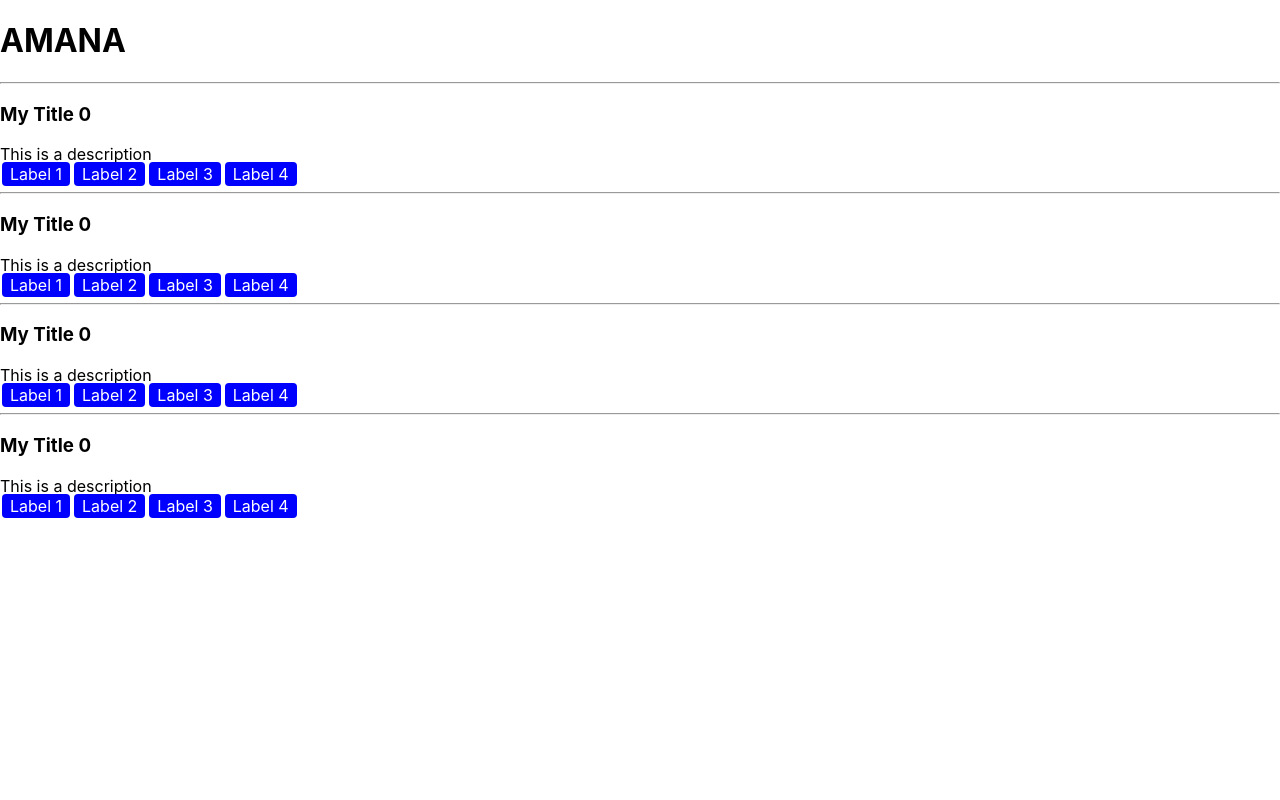
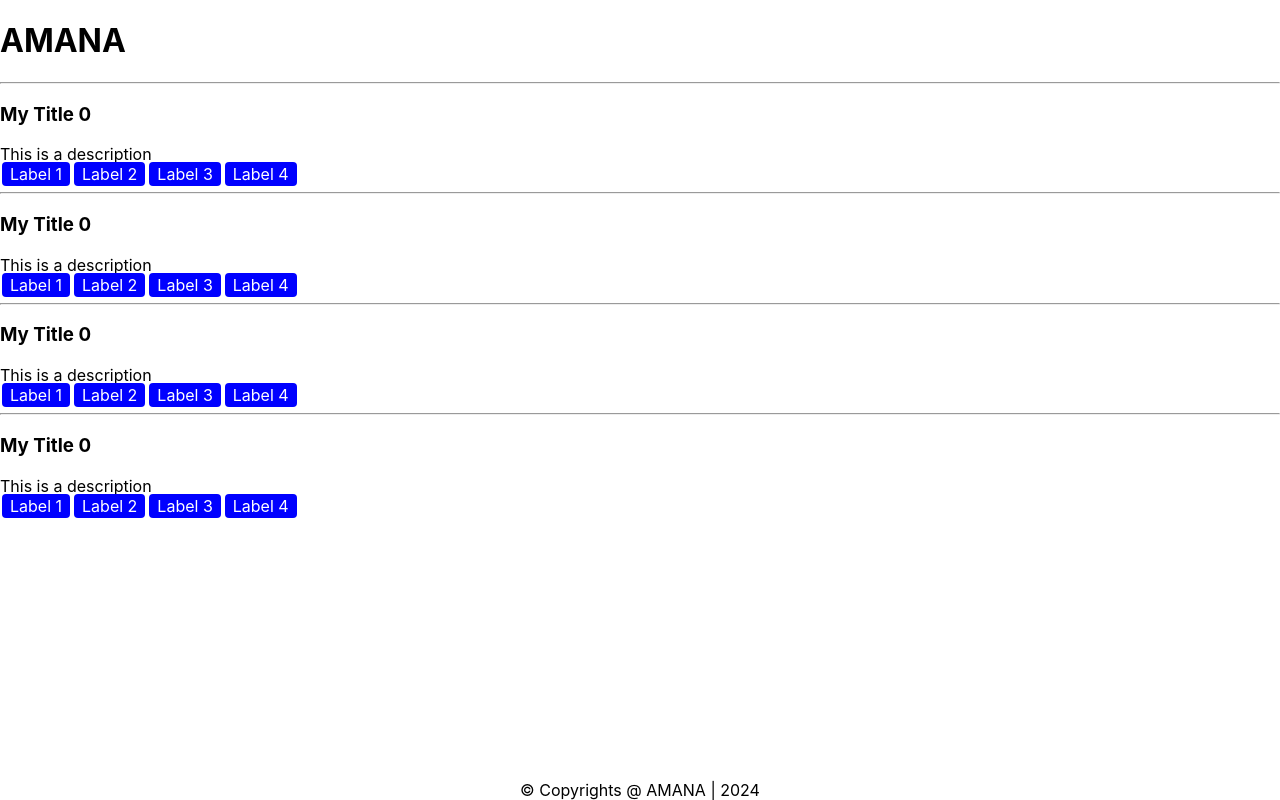
Before and after one commit to amarjun79/my-app, a React (Create React App) app: page / in a window 1280 px wide. Built offline with nearby package versions, Linux system fonts and the light colour scheme.

Commit message:
Commit 5

```diff
--- a/src/Components/Footer.css
+++ b/src/Components/Footer.css
@@ -0,0 +1,6 @@
+.footer {
+    position: fixed;
+    bottom: 0;
+    width: 100%;
+    text-align: center;
+}
--- a/src/Components/Footer.js
+++ b/src/Components/Footer.js
@@ -0,0 +1,8 @@
+import React from 'react';
+import './Footer.css';
+
+function Footer() {
+    return <div className='footer'>&copy; Copyrights @ AMANA | 2024</div>;
+}
+
+export default Footer;
--- a/src/index.js
+++ b/src/index.js
@@ -14,6 +14,7 @@ root.render(
     <ListItem />
     <ListItem />
     <ListItem />
+    <Footer />
   </div>
 );
 
```
